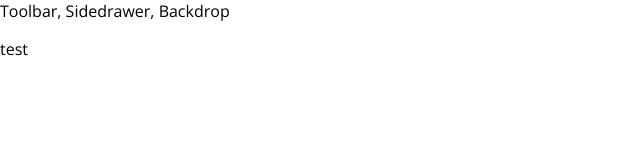
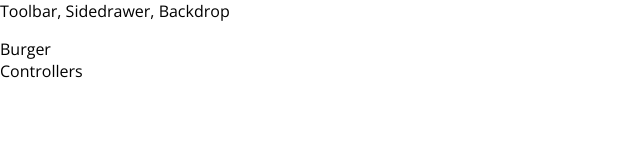
Before and after one commit to jlech42/react-fun-project, a React app: page / in a window 1280 px wide. Shown: the top 160 px of the page, without its empty margins (0-640 px from the left). Built offline with nearby package versions, Linux system fonts and the light colour scheme.

Commit message:
Added layout + main container

```diff
--- a/src/App.js
+++ b/src/App.js
@@ -1,11 +1,12 @@
 import React, { Component } from 'react';
 import Layout from './components/Layout/Layout';
+import BurgerBuilder from './containers/BurgerBuilder/BurgerBuilder';
 
 class App extends Component {
   render() {
     return (
       <Layout>
-        <p>test</p>
+        <BurgerBuilder />
       </Layout>
     );
   }
--- /dev/null
+++ b/src/components/Layout/Layout.css
@@ -0,0 +1,3 @@
+.Content {
+  margin-top: 16px;
+}
--- a/src/components/Layout/Layout.js
+++ b/src/components/Layout/Layout.js
@@ -1,10 +1,11 @@
 import React from 'react';
 import Aux from '../../hoc/Aux';
+import classes from './Layout.css'
 
 const layout = (props) => (
   <Aux>
     <div> Toolbar, Sidedrawer, Backdrop </div>
-    <main>
+    <main className={classes.Content}>
       {props.children}
     </main>
   </Aux>
--- /dev/null
+++ b/src/containers/BurgerBuilder/BurgerBuilder.js
@@ -0,0 +1,15 @@
+import React, { Component } from 'react';
+import Aux from '../../hoc/Aux';
+
+class BurgerBuilder extends Component {
+  render() {
+    return(
+      <Aux>
+        <div> Burger </div>
+        <div> Controllers </div>
+      </Aux>
+    );
+  }
+}
+
+export default BurgerBuilder;
```
